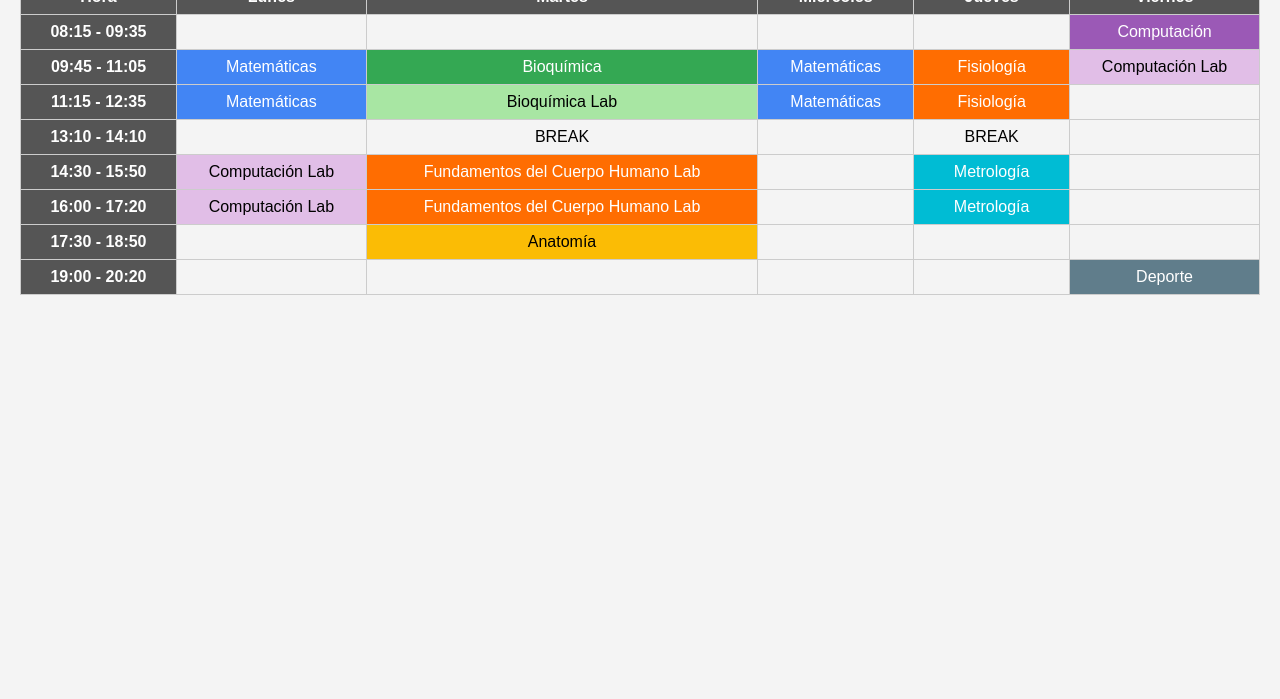
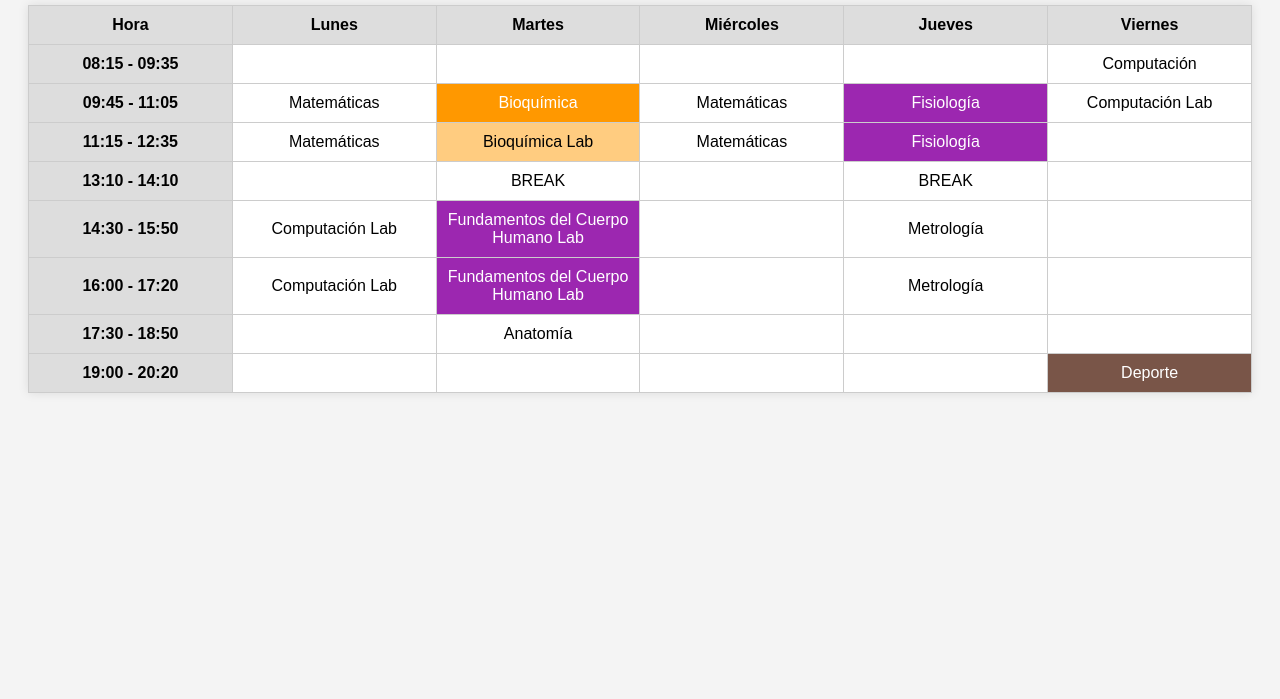
Before and after one commit to Ortegakeo/HORARIO-BGM-ll, a plain HTML site: page index.html in a window 1280 px wide. Shown: the part 101-800 px from the top of the page. Drawn offline with Linux system fonts and the light colour scheme.

Commit message:
Update style.css

```diff
--- a/style.css
+++ b/style.css
@@ -1,88 +1,46 @@
 body {
-  font-family: sans-serif;
+  font-family: Arial, sans-serif;
+  padding: 20px;
   background-color: #f4f4f4;
-  margin: 20px;
-  padding: 0;
-  text-align: center;
 }
 
 h1 {
-  color: #333;
-}
-
-.schedule {
-  overflow-x: auto;
+  text-align: center;
+  margin-bottom: 20px;
 }
 
 table {
+  width: 100%;
   border-collapse: collapse;
-  width: 100%;
-  margin-top: 20px;
+  text-align: center;
+  table-layout: fixed;
+  background-color: white;
+  box-shadow: 0 0 10px rgba(0,0,0,0.1);
 }
 
 th, td {
   border: 1px solid #ccc;
-  padding: 8px;
-  text-align: center;
-  min-width: 100px;
+  padding: 10px;
 }
 
 th {
-  background-color: #555;
-  color: white;
+  background-color: #ddd;
 }
 
-/* Colores por asignatura */
-.mat {
-  background-color: #4285f4;
-  color: white;
-}
+.math       { background-color: #4CAF50; color: white; }
+.math-lab   { background-color: #A5D6A7; color: black; }
 
-.mat-lab {
-  background-color: #a4c2f4;
-  color: black;
-}
+.anatomy    { background-color: #2196F3; color: white; }
+.anatomy-lab{ background-color: #90CAF9; color: black; }
 
-.bioq {
-  background-color: #34a853;
-  color: white;
-}
+.bioq       { background-color: #FF9800; color: white; }
+.bioq-lab   { background-color: #FFCC80; color: black; }
 
-.bioq-lab {
-  background-color: #a8e6a3;
-  color: black;
-}
+.fisio      { background-color: #9C27B0; color: white; }
+.fisio-lab  { background-color: #CE93D8; color: black; }
 
-.anat {
-  background-color: #fbbc05;
-  color: black;
-}
+.metrologia { background-color: #E91E63; color: white; }
 
-.fisio {
-  background-color: #ff6d01;
-  color: white;
-}
+.deporte    { background-color: #795548; color: white; }
 
-.comp {
-  background-color: #9b59b6;
-  color: white;
-}
-
-.comp-lab {
-  background-color: #e1bee7;
-  color: black;
-}
-
-.metro {
-  background-color: #00bcd4;
-  color: white;
-}
-
-.deporte {
-  background-color: #607d8b;
-  color: white;
-}
-
-.vacio {
-  background-color: transparent;
-}
+.ventana    { background-color: #EEEEEE; color: #333; font-style: italic; }
```
